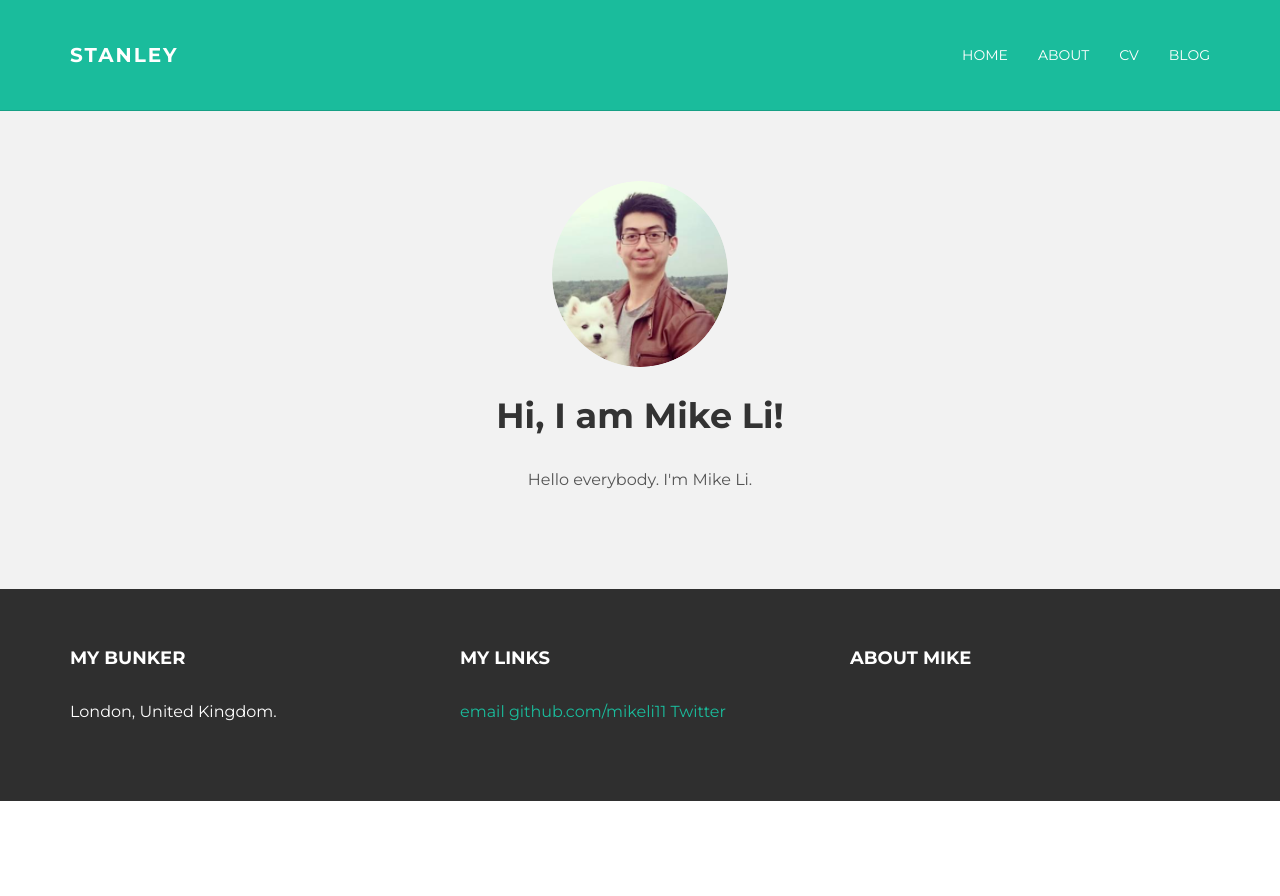
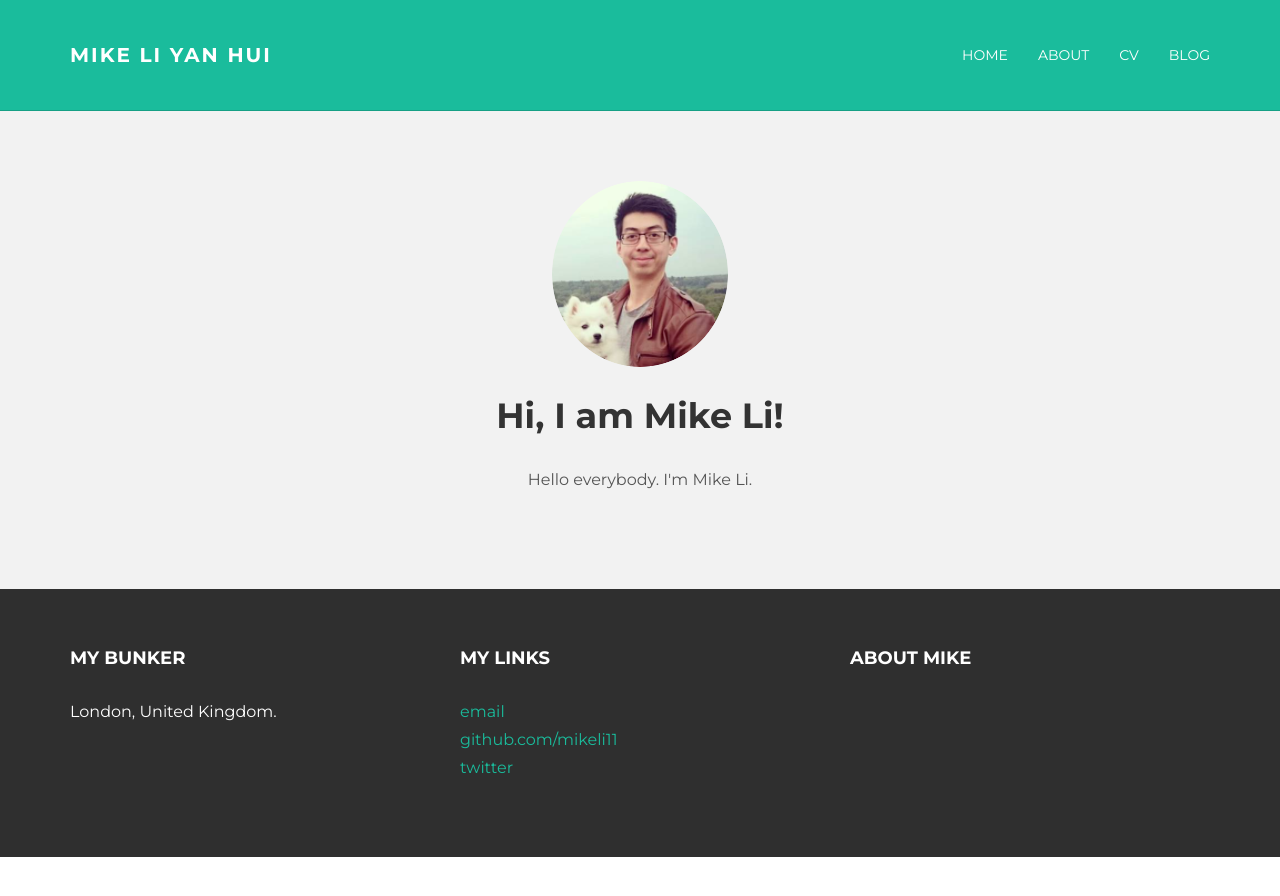
Before and after one commit to mikejamesli/mikeli11.github.io, a Jekyll site: the page built from index.html, in a window 1280 px wide. Shown: the top 896 px of the page. Built offline with Jekyll 4.4.1, drawn with Linux system fonts in a browser that asks for light colours; nearby versions of some CDN libraries; library files that are not in the unit come from our copies; comment, search, counter and statistics services are not loaded.

Commit message:
renaming title

```diff
--- a/_layouts/default.html
+++ b/_layouts/default.html
@@ -23,7 +23,7 @@
 					  <span class="icon-bar"></span>
 					  <span class="icon-bar"></span>
 					</button>
-					<a class="navbar-brand" href="index.html">STANLEY</a>
+					<a class="navbar-brand" href="index.html">Mike Li Yan Hui</a>
 				  </div>
 				  <div class="navbar-collapse collapse">
 					<ul class="nav navbar-nav navbar-right">
@@ -55,9 +55,9 @@
 						  <div class="col-lg-4">
 							  <h4>My Links</h4>
 							  <p>
-								<a href="mailto:mikejlyh@gmail.com">email</a>
-								<a href="https://github.com/mikeli11">github.com/mikeli11</a>
-								<a href="#">Twitter</a><br/>
+								<a href="mailto:mikejlyh@gmail.com">email</a><br/>
+								<a href="https://github.com/mikeli11">github.com/mikeli11</a><br/>
+								<a href="#">twitter</a><br/>
 							  </p>
 						  </div>
 
```
